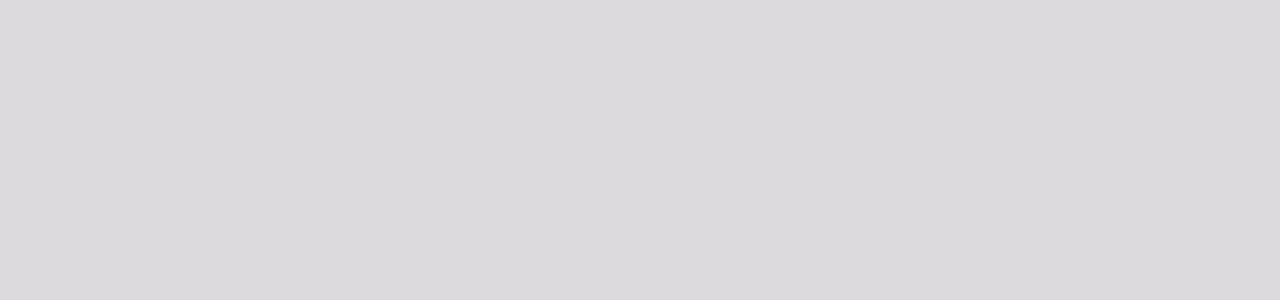
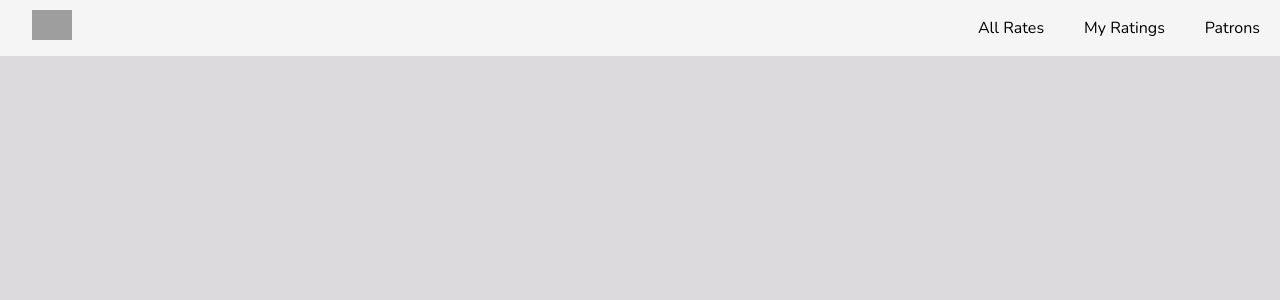
Before and after one commit to DanielHenderson-17/restroomrater, a React (Vite) app: page / in a window 1280 px wide. Before the commit this address had no page. Shown: the top 300 px of the page. Built offline with nearby package versions, Linux system fonts and the light colour scheme; grey boxes are pictures that could not be loaded.

Commit message:
navbar addition

```diff
--- /dev/null
+++ b/src/components/nav/NavBar.css
@@ -0,0 +1,32 @@
+nav {
+    background-color: whitesmoke;
+    display: flex;
+    justify-content: space-between;
+    align-items: center;
+    padding: 10px;
+    margin-bottom: 20px;
+  }
+
+  .navbar-image {
+    height: 30px; /* Adjust this to fit your design */
+  }
+
+  .navbar {
+    list-style-type: none;
+    margin: 0;
+    padding: 0;
+    display: flex;
+  }
+
+  .navbar li {
+    margin-left: 20px; /* Adjust the spacing between li */
+  }
+
+  .navbar li a {
+    text-decoration: none;
+    padding: 10px;
+  }
+
+ ::marker {
+    color: whitesmoke;
+  }
--- /dev/null
+++ b/src/components/nav/NavBar.jsx
@@ -0,0 +1,54 @@
+import "./NavBar.css";
+import { Link } from "react-router-dom";
+import { useNavigate } from "react-router-dom";
+
+export const NavBar = () => {
+  const navigate = useNavigate();
+
+  return (
+    <nav>
+      <li className="navbar-item">
+        <Link to="/">
+          <img
+            className="navbar-image"
+            src="https://i.imgur.com/Mpo9h6p.png"
+            alt=""
+          />
+        </Link>
+      </li>
+
+      <ul className="navbar">
+        <li className="navbar-item">
+          <Link to="/locations">All Rates</Link>
+        </li>
+        <li className="navbar-item">
+          <Link to="/my-ratings">My Ratings</Link>
+        </li>
+        <li className="navbar-item">
+          <Link to="/patrons">Patrons</Link>
+        </li>
+        {localStorage.getItem("honey_user") ? (
+          <li className="navbar-item navbar-logout">
+            {" "}
+            {/* replace with user created*/}
+            <Link
+              className="navbar-link"
+              to=""
+              onClick={() => {
+                localStorage.removeItem("honey_user");
+                {
+                  /* replace with user created*/
+                }
+                navigate("/", { replace: true });
+              }}
+            >
+              Logout
+            </Link>
+          </li>
+        ) : (
+          ""
+        )}
+      </ul>
+    </nav>
+  );
+};
--- a/src/views/ApplicationViews.jsx
+++ b/src/views/ApplicationViews.jsx
@@ -1,12 +1,23 @@
-import { Route, Routes } from "react-router-dom";
+import { Route, Routes, Outlet } from "react-router-dom";
 import { LocationList } from "../components/locations/LocationList.jsx";
 import { Location } from "../components/locations/Location.jsx";
+import { NavBar } from "../components/nav/NavBar.jsx";
 
 export const ApplicationViews = () => {
   return (
     <Routes>
-      <Route path="/locations" element={<LocationList />} />
-      <Route path="/locations/:locationId" element={<Location />} />
+      <Route
+        path="/"
+        element={
+          <>
+            <NavBar />
+            <Outlet />
+          </>
+        }
+      >
+        <Route path="/locations" element={<LocationList />} />
+        <Route path="/locations/:locationId" element={<Location />} />
+      </Route>
     </Routes>
   );
 };
```
Also changed, not shown: src/components/nav/rr.png (added).
